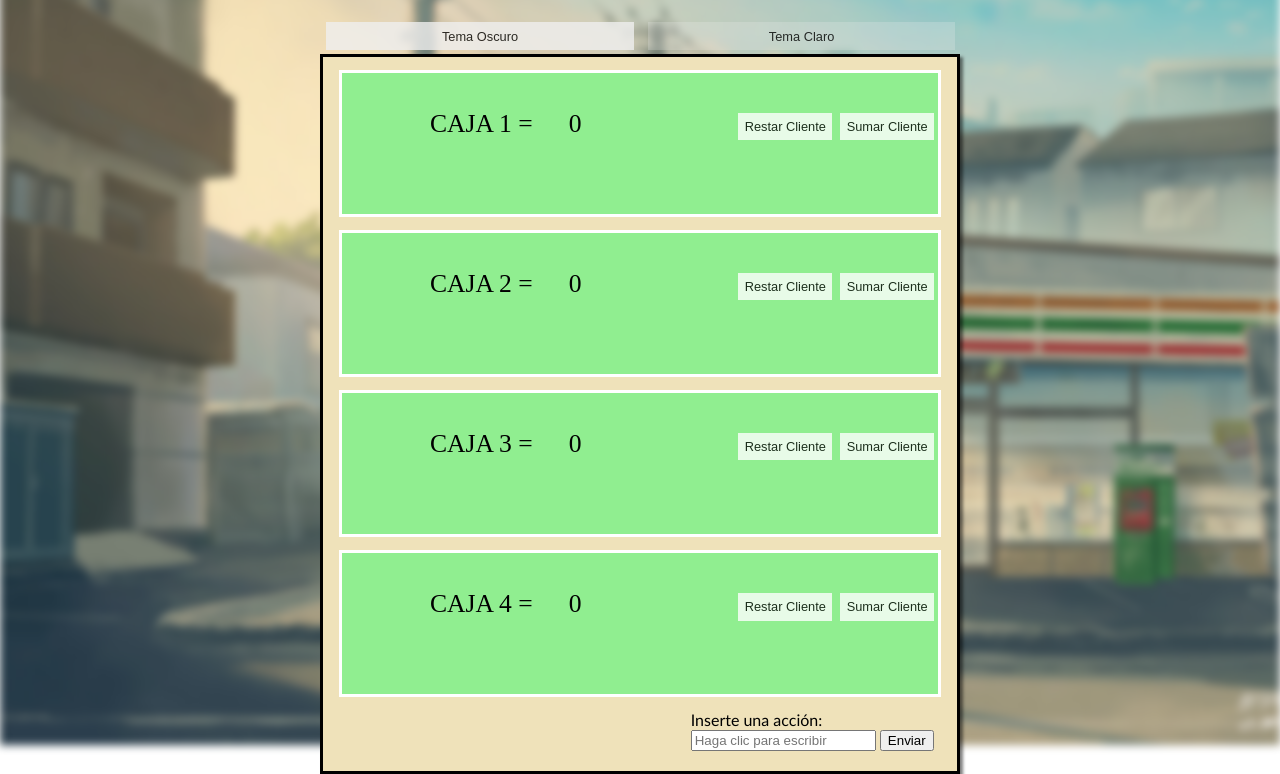
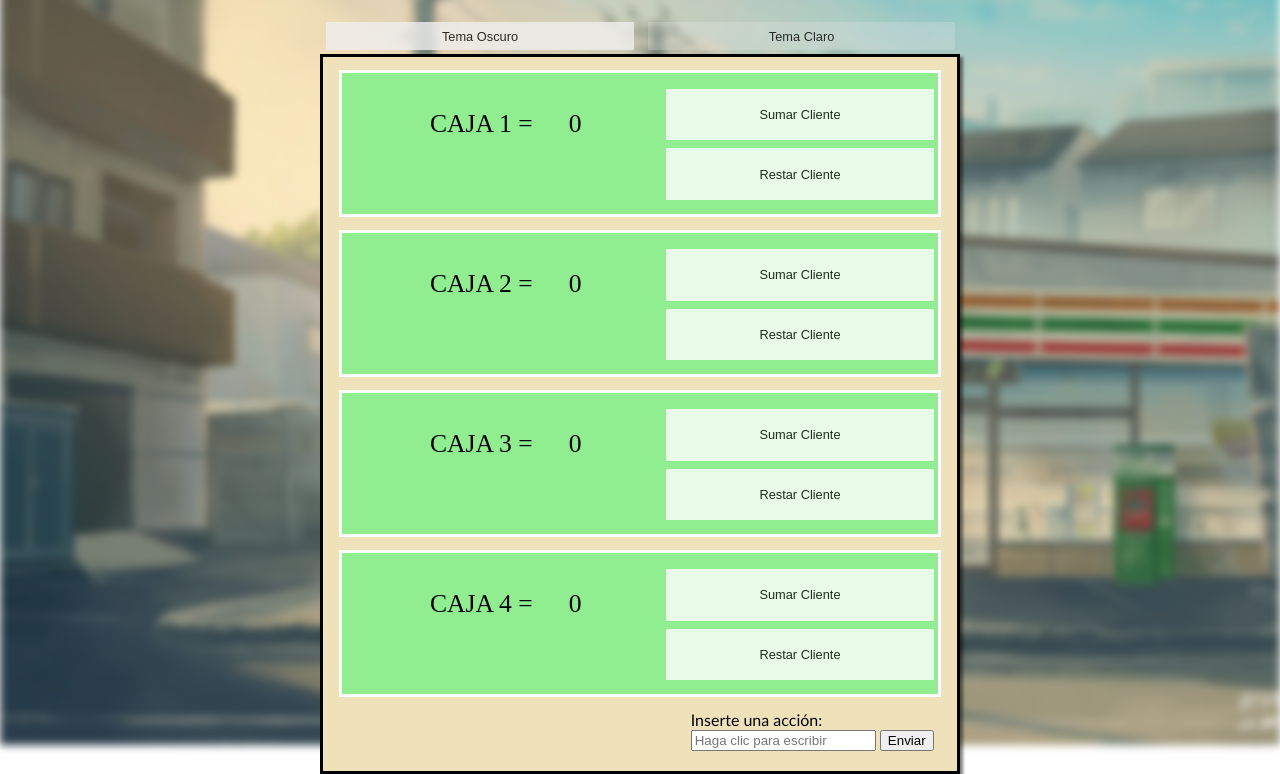
Before and after one commit to danielpg17/Supermercado-Daniel, a plain HTML site: page index.html in a window 1280 px wide. Shown: the part 55-829 px from the top of the page. Drawn offline with Linux system fonts and the light colour scheme.

Commit message:
arreglo index

```diff
--- a/estilosuper.css
+++ b/estilosuper.css
@@ -95,7 +95,7 @@ float: left;
 margin: auto;
 width: 50%;
 height: 100%;
-padding-top: 6%;
+padding-top: 2%;
 
 }
 
@@ -103,6 +103,9 @@ padding-top: 6%;
 
 .boton1, .boton2, .boton3, .boton4, .boton5, .boton6, .boton7, .boton8{
 
+
+width: 90%;
+height: 40%;
 background-color: white;
 border: none;
 color: black;
```
Also changed, not shown: 2 other files.
